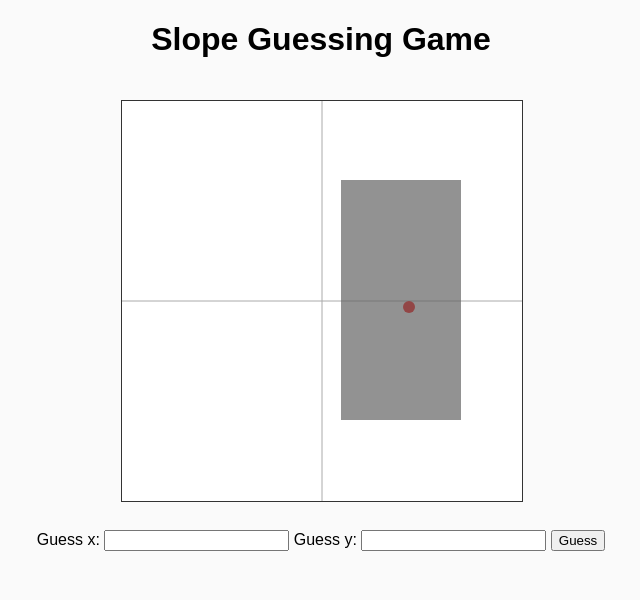
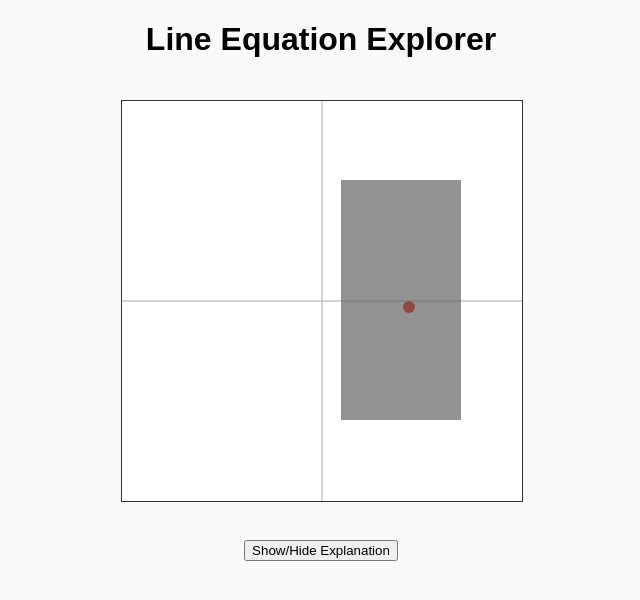
Before and after one commit to jsumne22/this-thins-is-buns, a plain HTML site: page index.html in a window 1280 px wide. Shown: the whole page, without its empty margins (319-959 px from the left). Drawn offline with Linux system fonts and the light colour scheme.

Commit message:
index.html

```diff
--- a/index.html
+++ b/index.html
@@ -7,19 +7,15 @@
   <link rel="stylesheet" href="style.css">
 </head>
 <body>
-  <h1>Slope Guessing Game</h1>
+  <h1>Line Equation Explorer</h1>
   <div id="graph-container">
     <canvas id="graph" width="400" height="400"></canvas>
     <div id="blocker"></div>
   </div>
-  <div id="controls">
-    <label for="x-guess">Guess x: </label>
-    <input type="number" id="x-guess" step="1">
-    <label for="y-guess">Guess y: </label>
-    <input type="number" id="y-guess" step="1">
-    <button id="guess-btn">Guess</button>
-    <div id="result"></div>
-  </div>
+  <div id="equation"></div>
+  <button id="explain-btn">Show/Hide Explanation</button>
+  <div id="explanation" style="display:none;"></div>
+  <script src="script.js"></script>
   <script src="script.js"></script>
 </body>
 </html>
--- a/style.css
+++ b/style.css
@@ -27,10 +27,15 @@ body {
   z-index: 2;
   pointer-events: none;
 }
-#controls {
-  margin-top: 10px;
-}
-#result {
-  margin-top: 10px;
+#equation {
+  margin: 10px 0;
+  font-size: 1.2em;
   font-weight: bold;
 }
+#explanation {
+  margin-top: 10px;
+  background: #eee;
+  padding: 10px;
+  border-radius: 5px;
+  max-width: 400px;
+}
```
